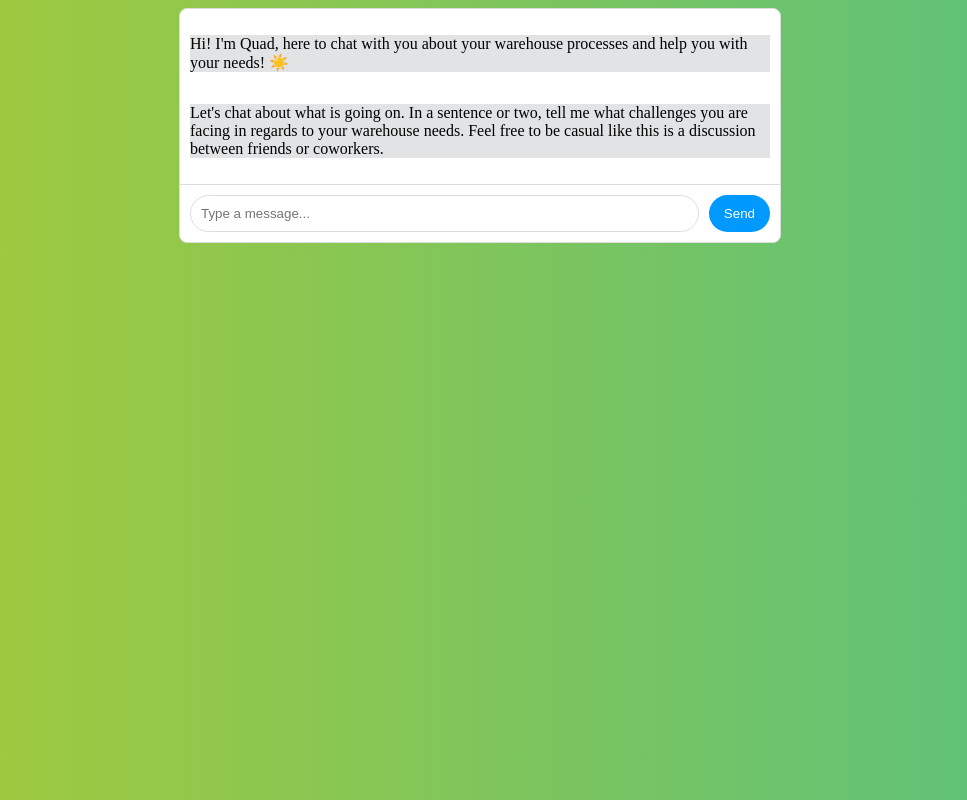
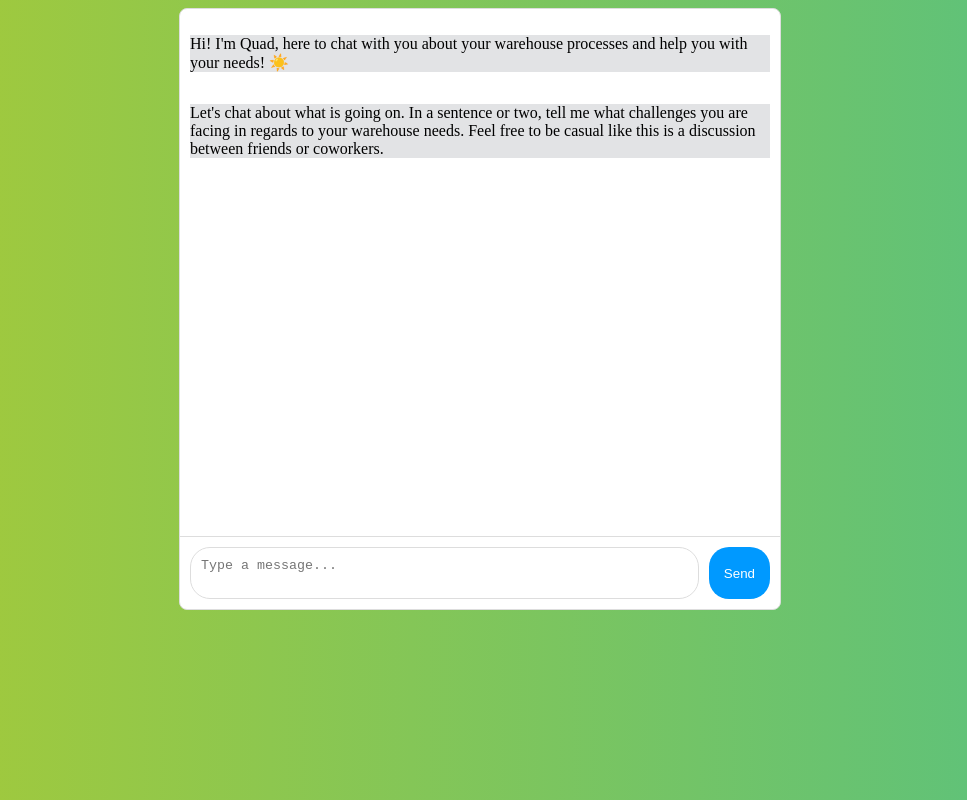
Before and after one commit to Quadspace/AIQuadspace, a React (Vite) app in the folder frontend/: page /home in a window 1280 px wide. Shown: the whole page, without its empty margins (160-1127 px from the left). Built offline with nearby package versions, Linux system fonts and the light colour scheme; no server answers.

Commit message:
word wrap on, limit responses to 1000 characters

```diff
--- a/frontend/src/index.css
+++ b/frontend/src/index.css
@@ -24,12 +24,15 @@ body {
   border: 1px solid #ddd;
   border-radius: 8px;
   overflow: hidden;
+  display: flex;
+  flex-direction: column;
+  height: 600px; /* Fixed height for the chat container */
   background-color: #fff;
 }
 
 .chat-box {
-  max-height: 500px;
   overflow-y: auto;
+  flex-grow: 1;
 }
 
 .chat-content {
@@ -48,13 +51,13 @@ body {
 }
 
 .user-message {
-  background-color: #DCF8C6; /* Light green color for user messages */
+  background-color: #dcf8c6; /* Light green color for user messages */
   align-self: flex-end; /* Align to the right */
   border-bottom-right-radius: 0;
 }
 
 .assistant-message {
-  background-color: #E2E3E5; /* Light gray color for AI messages */
+  background-color: #e2e3e5; /* Light gray color for AI messages */
   align-self: flex-start; /* Align to the left */
   border-bottom-left-radius: 0;
 }
@@ -71,6 +74,10 @@ body {
   border: 1px solid #ddd;
   border-radius: 20px;
   margin-right: 10px;
+  overflow-y: hidden; /* Hide vertical scrollbar */
+  resize: none; /* Disable manual resizing */
+  min-height: 10px; /* Minimum height */
+  max-height: 100px;
 }
 
 .send-button {
@@ -85,3 +92,22 @@ body {
 .send-button:disabled {
   background-color: #ccc;
 }
+
+.loader {
+  display: inline-block;
+  width: 24px;
+  height: 24px;
+  border: 3px solid rgba(255, 255, 255, 0.3);
+  border-radius: 50%;
+  border-top: 3px solid #fff;
+  animation: spin 1s linear infinite;
+}
+
+@keyframes spin {
+  0% {
+    transform: rotate(0deg);
+  }
+  100% {
+    transform: rotate(360deg);
+  }
+}
--- a/frontend/src/pages/home-page.jsx
+++ b/frontend/src/pages/home-page.jsx
@@ -1,13 +1,10 @@
-import React, { useState, useEffect } from "react";
+import React, { useState, useEffect, useRef } from "react";
 
 export default function AIResponse({ openModal }) {
   const key = import.meta.env.VITE_OPENAI_API_KEY;
   const [inputText, setInputText] = useState("");
   const [isLoading, setIsLoading] = useState(false);
-  const [chatHistory, setChatHistory] = useState([]);
-
-  useEffect(() => {
-    const initialMessages = [
+  const [chatHistory, setChatHistory] = useState([
     {
       role: "assistant",
       content:
@@ -18,13 +15,22 @@ export default function AIResponse({ openModal }) {
       content:
         "Let's chat about what is going on. In a sentence or two, tell me what challenges you are facing in regards to your warehouse needs. Feel free to be casual like this is a discussion between friends or coworkers.",
     },
-    ];
+  ]);
 
-    setChatHistory(initialMessages);
-  }, []);
+  const chatContentRef = useRef(null);
+
+  useEffect(() => {
+    if (chatContentRef.current) {
+      chatContentRef.current.scrollTop = chatContentRef.current.scrollHeight;
+    }
+  }, [chatHistory]);
 
   const handleInputChange = (e) => {
     setInputText(e.target.value);
+
+    const textarea = e.target;
+    textarea.style.height = "auto";
+    textarea.style.height = `${textarea.scrollHeight}px`; // Set to content height
   };
 
   const handleInputKeyDown = (e) => {
@@ -39,7 +45,7 @@ export default function AIResponse({ openModal }) {
 
   const fetchFileContent = async () => {
     try {
-      const response = await fetch("/path_to_your_file.txt"); // Replace with the actual path
+      const response = await fetch("../../public/knowledge.txt"); // Replace with the actual path
       if (!response.ok) {
         throw new Error("Failed to fetch file");
       }
@@ -105,7 +111,7 @@ export default function AIResponse({ openModal }) {
   return (
     <>
       <div className="chat-container">
-        <div className="chat-box">
+        <div className="chat-box" ref={chatContentRef}>
           <div className="chat-content">
             {chatHistory.map((message, index) => (
               <p
@@ -118,9 +124,9 @@ export default function AIResponse({ openModal }) {
               </p>
             ))}
           </div>
+        </div>
         <div className="input-container">
-            <input
-              type="text"
+          <textarea
             className="chat-input"
             placeholder="Type a message..."
             value={inputText}
@@ -136,7 +142,6 @@ export default function AIResponse({ openModal }) {
           </button>
         </div>
       </div>
-      </div>
     </>
   );
 }
```
Also changed, not shown: frontend/public/knowledge.txt. Lines whose indentation alone changed are shown as unchanged.
